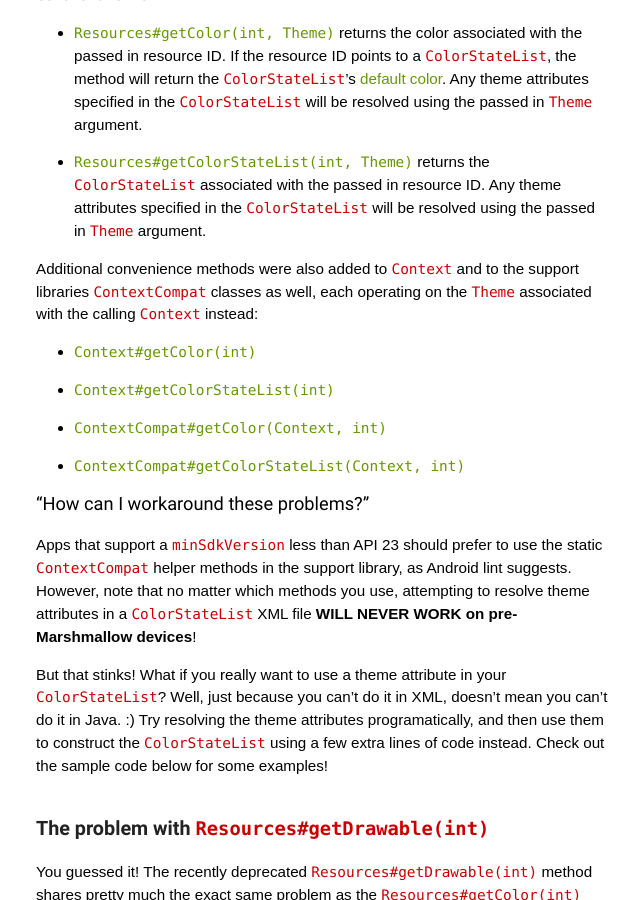
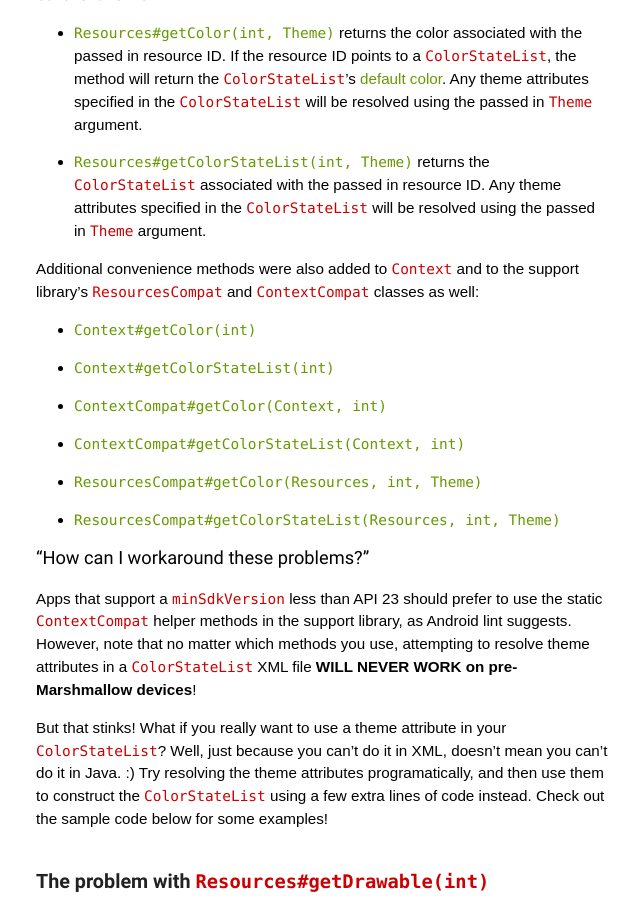
Before and after one commit to alexjlockwood/AndroidDesignPatterns, a Jekyll site: the page built from _posts/2016-08-05-understanding-contextcompat-getcolor.md, in a window 1280 px wide and 900 px high, scrolled down 1857 px. Shown: the whole window, without its empty margins (248-888 px from the left). Built offline with Jekyll 4.4.1, drawn with Linux system fonts in a browser that asks for light colours; some web fonts are replaced; a script that is not in the unit is left out; comment, search, counter and statistics services are not loaded.

Commit message:
Update 2016-08-05-understanding-contextcompat-getcolor.md

```diff
--- a/_posts/2016-08-05-understanding-contextcompat-getcolor.md
+++ b/_posts/2016-08-05-understanding-contextcompat-getcolor.md
@@ -109,8 +109,7 @@
     the passed in `Theme` argument.
 
 Additional convenience methods were also added to `Context` and to the support
-libraries `ContextCompat` classes as well, each operating on the `Theme` associated
-with the calling `Context` instead:
+library's `ResourcesCompat` and `ContextCompat` classes as well:
 
 *   [`Context#getColor(int)`](http://developer.android.com/reference/android/content/Context.html#getColor\(int\))
 
@@ -119,6 +118,10 @@
 *   [`ContextCompat#getColor(Context, int)`](https://developer.android.com/reference/android/support/v4/content/ContextCompat.html#getColor\(android.content.Context, int\))
 
 *   [`ContextCompat#getColorStateList(Context, int)`](https://developer.android.com/reference/android/support/v4/content/ContextCompat.html#getColor\(android.content.Context, int\))
+
+*   [`ResourcesCompat#getColor(Resources, int, Theme)`](https://developer.android.com/reference/android/support/v4/content/res/ResourcesCompat.html#getColor\(android.content.res.Resources, int, android.content.res.Resources.Theme\))
+
+*   [`ResourcesCompat#getColorStateList(Resources, int, Theme)`](https://developer.android.com/reference/android/support/v4/content/res/ResourcesCompat.html#getColorStateList\(android.content.res.Resources, int, android.content.res.Resources.Theme\))
 
 #### "How can I workaround these problems?"
 
```
